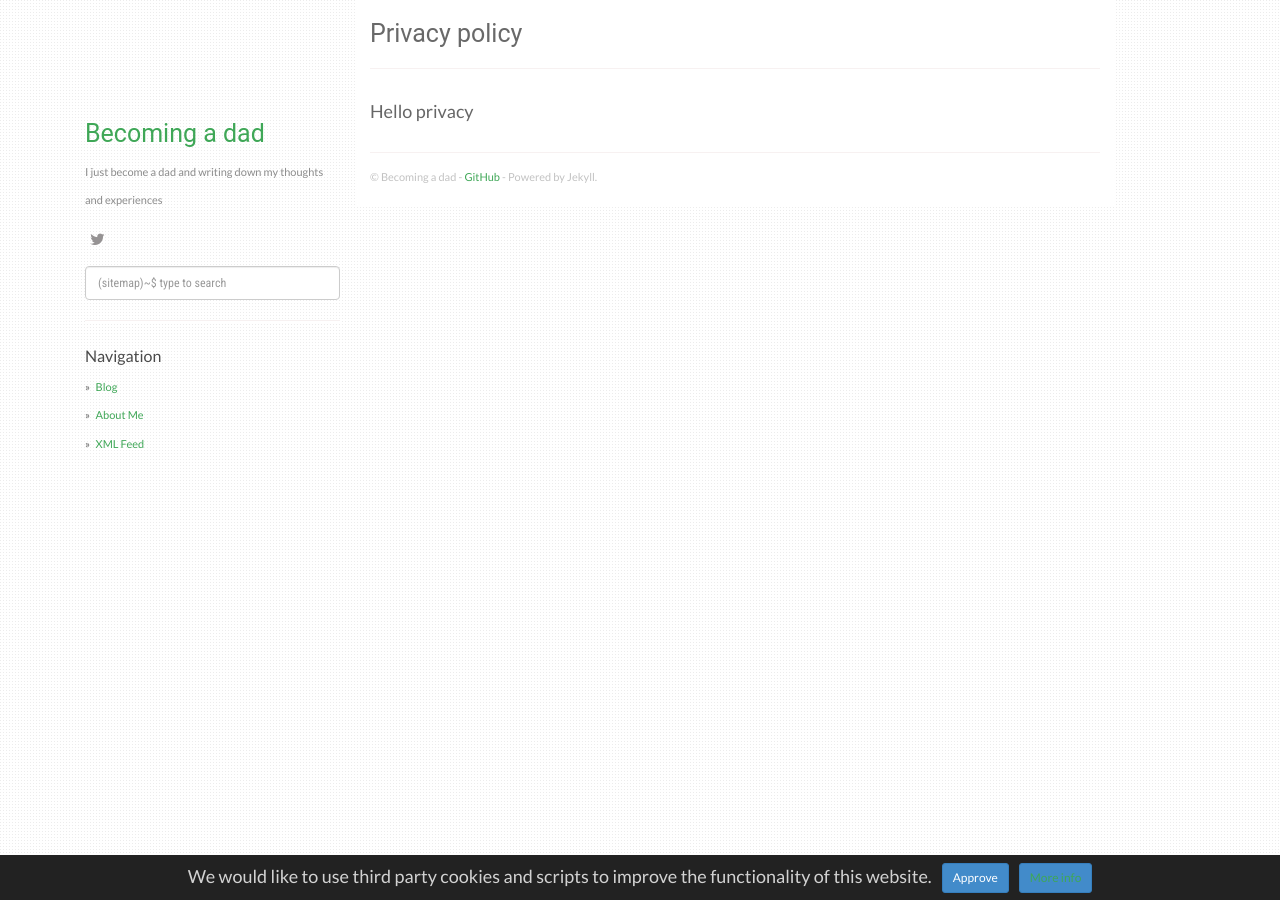
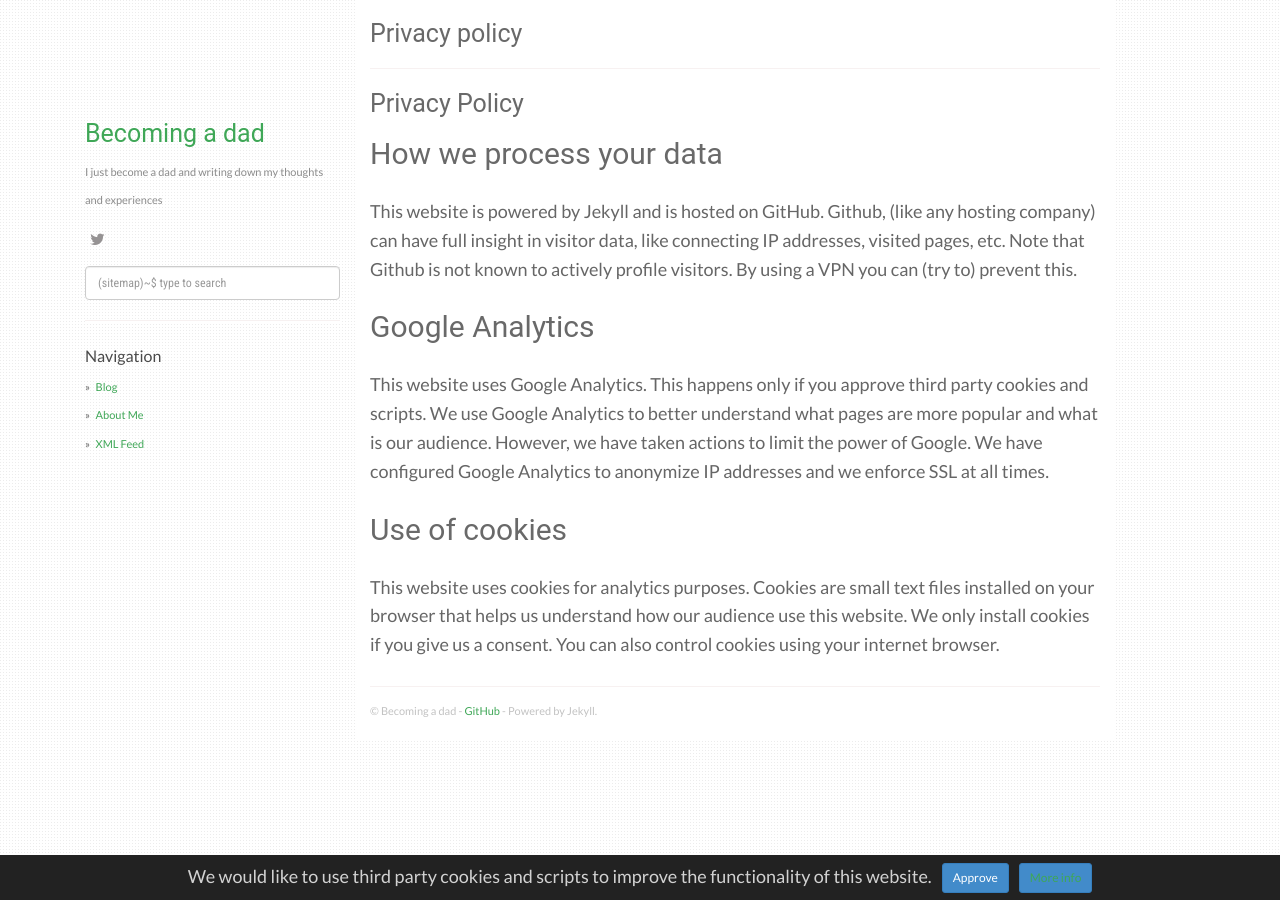
Before and after one commit to becomingadadblog/becomingadad, a Jekyll site: the page built from privacy.md, in a window 1280 px wide. Built offline with Jekyll 4.4.1, drawn with Linux system fonts in a browser that asks for light colours; nearby versions of some CDN libraries.

Commit message:
Ok, let's do it

```diff
--- a/_includes/ga.js
+++ b/_includes/ga.js
@@ -4,4 +4,6 @@
     })(window,document,'script','https://www.google-analytics.com/analytics.js','ga');
 
     ga('create', '{{ site.google_analytics }}', 'auto');
+    ga('set', 'anonymizeIp', true);
+    ga('set', 'forceSSL', true);
     ga('send', 'pageview');
--- a/privacy.md
+++ b/privacy.md
@@ -3,4 +3,16 @@ layout: page
 title: Privacy policy
 permalink: /privacy/
 ---
-Hello privacy
+# Privacy Policy
+
+## How we process your data
+
+This website is powered by Jekyll and is hosted on GitHub. Github, (like any hosting company) can have full insight in visitor data, like connecting IP addresses, visited pages, etc. Note that Github is not known to actively profile visitors. By using a VPN you can (try to) prevent this.
+
+## Google Analytics
+
+This website uses Google Analytics. This happens only if you approve third party cookies and scripts. We use Google Analytics to better understand what pages are more popular and what is our audience. However, we have taken actions to limit the power of Google. We have configured Google Analytics to anonymize IP addresses and we enforce SSL at all times.
+
+## Use of cookies
+
+This website uses cookies for analytics purposes. Cookies are small text files installed on your browser that helps us understand how our audience use this website. We only install cookies if you give us a consent. You can also control cookies using your internet browser.
```
Also changed, not shown: _posts/2019-09-05-Begin.md (deleted, +0 -22 lines), _posts/2019-10-09-I-wish-somebody-had-told-me.md (added, +30 -0 lines).
